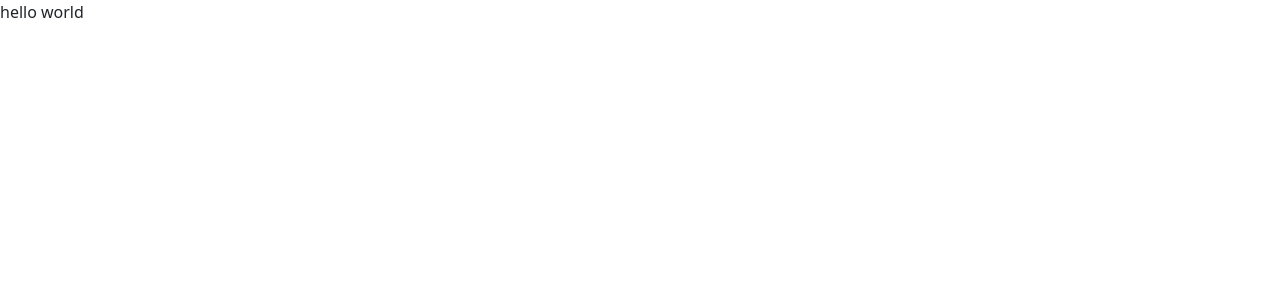
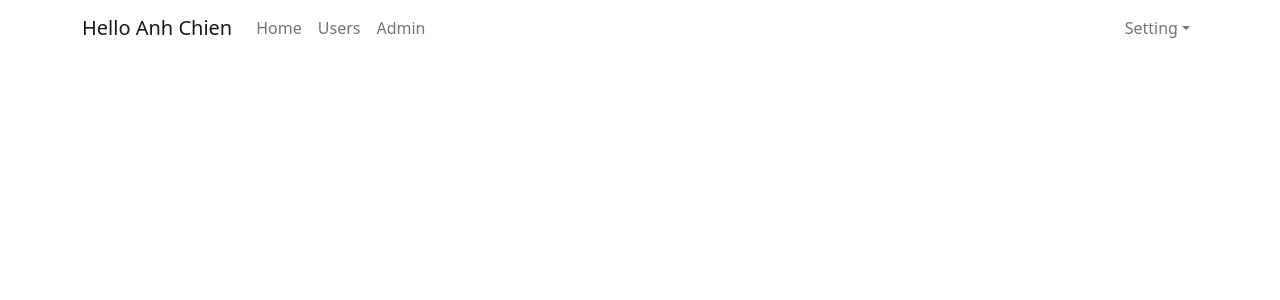
Before and after one commit to chien1605/react_project, a React (Create React App) app: page / in a window 1280 px wide. Shown: the top 300 px of the page. Built offline with nearby package versions, Linux system fonts and the light colour scheme.

Commit message:
new code

```diff
--- a/src/App.js
+++ b/src/App.js
@@ -1,10 +1,11 @@
 import './App.scss';
+import Header from "./components/Header/Header";
 
 
 const App = () => {
     return (
         <div className="app-container">
-            hello world
+            <Header/>
         </div>
     );
 }
--- /dev/null
+++ b/src/components/Header/Header.js
@@ -0,0 +1,33 @@
+import Container from 'react-bootstrap/Container';
+import Nav from 'react-bootstrap/Nav';
+import Navbar from 'react-bootstrap/Navbar';
+import NavDropdown from 'react-bootstrap/NavDropdown';
+
+const Header = () => {
+    return (
+        <Navbar expand="lg" className="bg-body-tertiary">
+            <Container>
+                <Navbar.Brand href="#home">Hello Anh Chien</Navbar.Brand>
+                <Navbar.Toggle aria-controls="basic-navbar-nav" />
+                <Navbar.Collapse id="basic-navbar-nav">
+                    <Nav className="me-auto">
+                        <Nav.Link href="#home">Home</Nav.Link>
+                        <Nav.Link href="#link">Users</Nav.Link>
+                        <Nav.Link href="#link">Admin</Nav.Link>
+                    </Nav>
+                    <Nav>
+                        <NavDropdown title="Setting" id="basic-nav-dropdown">
+                            <NavDropdown.Item href="#action/3.1">Log in</NavDropdown.Item>
+                            <NavDropdown.Item href="#action/3.2">
+                                Log out
+                            </NavDropdown.Item>
+                            <NavDropdown.Item href="#action/3.3">Profile</NavDropdown.Item>
+                        </NavDropdown>
+                    </Nav>
+                </Navbar.Collapse>
+            </Container>
+        </Navbar>
+    );
+}
+
+export default Header;
```
